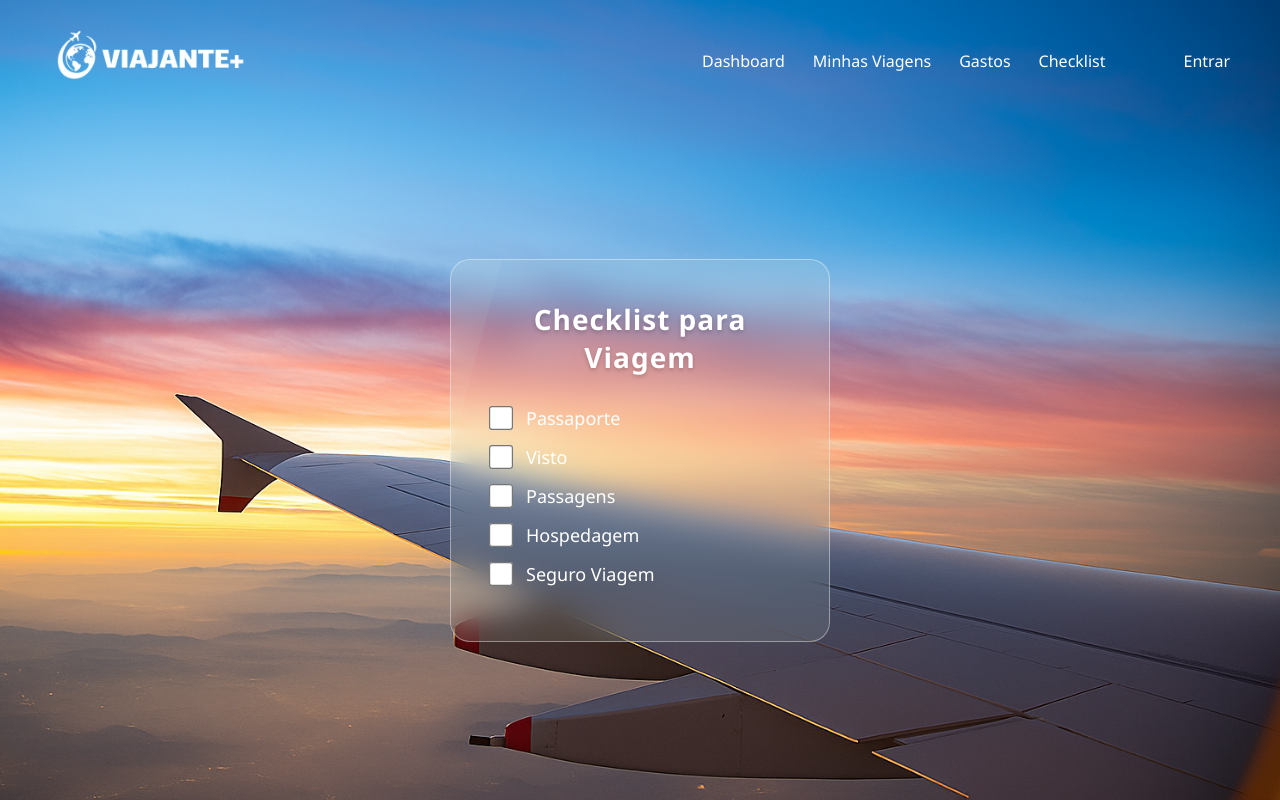
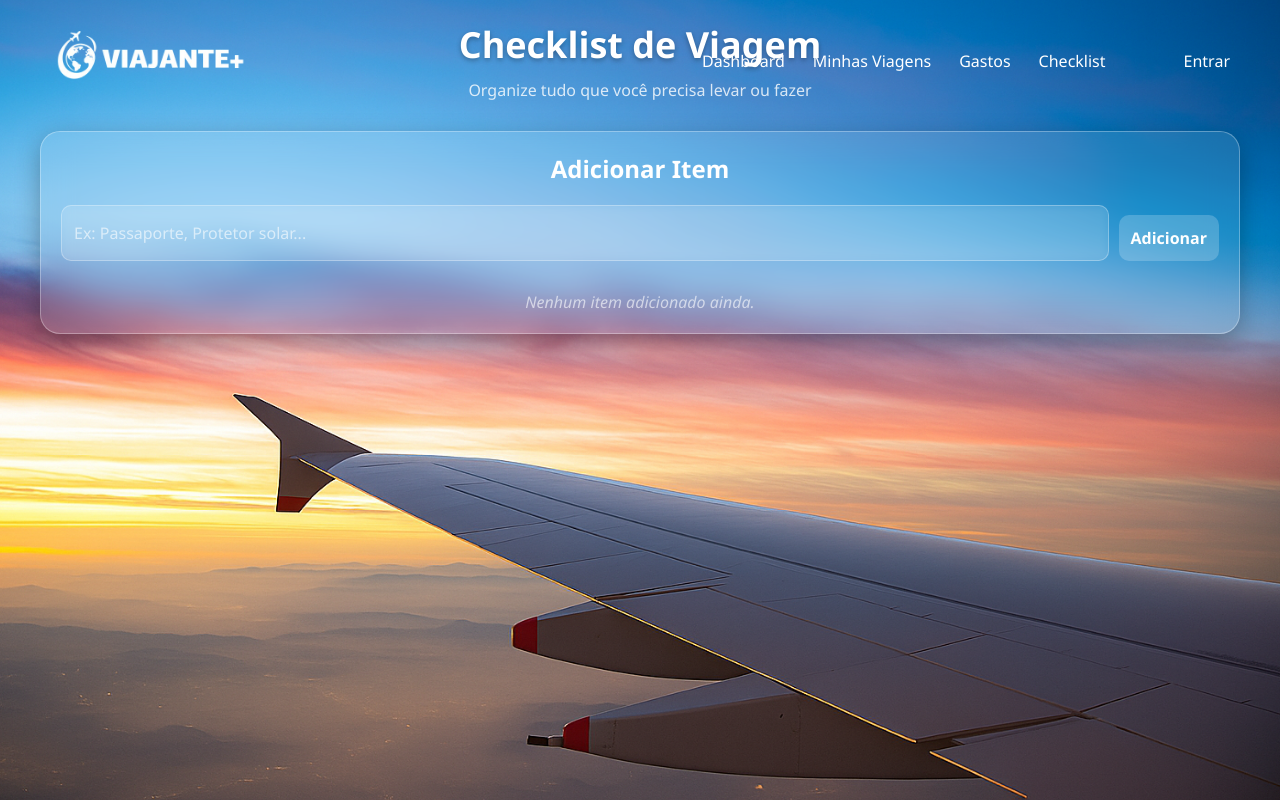
Before and after one commit to ArtthurBatista/tcc-senai, a React (Vite) app in the folder Tcc Senai/FrontEnd/: page /checklist in a window 1280 px wide. Built offline with nearby package versions, Linux system fonts and the light colour scheme.

Commit message:
Frontend quase finalizado

```diff
--- a/Tcc Senai/FrontEnd/src/assets/Checklist/checklist.css
+++ b/Tcc Senai/FrontEnd/src/assets/Checklist/checklist.css
@@ -6,94 +6,180 @@
 }
 
 body {
+  background: linear-gradient(135deg, #667eea 0%, #764ba2 100%);
   min-height: 100vh;
-    display: flex;
-    justify-content: center;
-    align-items: center;
-    background-size: 110% 110%;
-    animation: gradientBG 15s ease infinite;
-    overflow: hidden;
+  padding: 20px;
+  color: #fff;
 }
 
-@keyframes gradientBG {
-    0% { background-position: 0% 50%; }
-    50% { background-position: 100% 50%; }
-    100% { background-position: 0% 50%; }
+.dashboard {
+  width: 100%;
+  max-width: 1200px;
+  margin: 0 auto;
+  padding-top: 20px;
 }
 
-.hero {
+.dashboard-header {
   display: flex;
-    justify-content: center;
+  flex-direction: column;
   align-items: center;
-    width: 100%;
-    padding: 20px;
+  gap: 10px;
+  text-align: center;
+  padding-bottom: 30px;
 }
 
-.hero-content {
-    width: 400px;
-    padding: 40px;
-    border-radius: 20px;
-    backdrop-filter: blur(15px);
-    background: rgba(225, 255, 225, 0.1);
-    border: 1px solid rgba(255, 255, 255, 0.4);
-    box-shadow: 0 25px 45px rgba(0, 0, 0, 0.4);
-    position: relative;
+.dashboard-header h1 {
+  font-size: 36px;
+  text-shadow: 0 2px 5px rgba(0, 0, 0, 0.3);
 }
 
-.hero-content::before {
-    content: '';
-    position: absolute;
-    top: 0%;
-    left: -100%;
-    width: 100%;
-    height: 100%;
-    background: rgba(225, 255, 225, 0.05);
-    transform: skewX(-15deg);
-    transition: 0.5s;
-    pointer-events: none;
+.dashboard-header p {
+  font-size: 16px;
+  color: rgba(255, 255, 255, 0.8);
 }
 
-.hero-content:hover::before {
-    left: 120%;
+.dashboard-content {
+  display: flex;
+  flex-direction: column;
+  gap: 20px;
 }
 
-.checklist h2 {
+.glass-card {
+  background: rgba(255, 255, 255, 0.1);
+  border-radius: 20px;
+  padding: 20px;
+  backdrop-filter: blur(15px);
+  border: 1px solid rgba(255, 255, 255, 0.3);
+  box-shadow: 0 8px 25px rgba(0, 0, 0, 0.3);
   color: #fff;
-    font-size: 28px;
-    font-weight: 600;
-    text-align: center;
-    margin-bottom: 30px;
-    text-shadow: 0 2px 4px rgba(0, 0, 0, 0.2);
+  width: 100%;
+  transition: transform 0.3s ease;
 }
 
-.checklist ul {
-    list-style: none;
+.glass-card:hover {
+  transform: translateY(-5px);
 }
 
-.checklist li {
-    margin-bottom: 15px;
+.glass-card.full-width {
+  flex: 1 1 100%;
 }
 
-.checklist label {
+.glass-card h2 {
+  text-align: center;
+  margin-bottom: 20px;
+}
+
+/* Checklist form */
+.checklist-form {
+  display: flex;
+  gap: 10px;
+  margin-bottom: 20px;
+}
+
+.checklist-form input {
+  flex: 1;
+  padding: 12px;
+  border-radius: 10px;
+  border: 1px solid rgba(255, 255, 255, 0.3);
+  background: rgba(255, 255, 255, 0.1);
+  color: white;
+  font-size: 16px;
+  backdrop-filter: blur(5px);
+}
+
+.checklist-form input::placeholder {
+  color: rgba(255, 255, 255, 0.6);
+}
+
+.add-button {
+  padding: 12px 20px;
+  border-radius: 10px;
+  border: none;
+  background: rgba(255, 255, 255, 0.2);
+  color: white;
+  font-size: 16px;
+  font-weight: 600;
+  cursor: pointer;
+  transition: background 0.3s ease;
+}
+
+.add-button:hover {
+  background: rgba(255, 255, 255, 0.3);
+}
+
+
+.task-list {
+  list-style: none;
+  display: flex;
+  flex-direction: column;
+  gap: 12px;
+}
+
+.task-item {
+  display: flex;
+  justify-content: space-between;
+  align-items: center;
+  background: rgba(255, 255, 255, 0.1);
+  border-radius: 10px;
+  padding: 10px 15px;
+  backdrop-filter: blur(10px);
+  border: 1px solid rgba(255, 255, 255, 0.2);
+  transition: background 0.3s ease;
+}
+
+.task-item label {
   display: flex;
   align-items: center;
-    font-size: 18px;
-    color: #fff;
+  gap: 10px;
   cursor: pointer;
-    transition: all 0.3s ease;
-    user-select: none;
+  flex: 1;
 }
 
-.checklist input[type="checkbox"] {
-    width: 20px;
-    height: 20px;
-    margin-right: 15px;
-    accent-color: #27df06;
+.task-item input[type='checkbox'] {
+  width: 18px;
+  height: 18px;
+  accent-color: #ffd166;
   cursor: pointer;
-    transform: scale(1.2);
-    transition: transform 0.2s ease;
 }
 
-.checklist input[type="checkbox"]:hover {
-    transform: scale(1.3);
+.task-item span {
+  font-size: 16px;
 }
+
+.task-item.done span {
+  text-decoration: line-through;
+  color: rgba(255, 255, 255, 0.5);
+}
+
+.delete-button {
+  padding: 5px 10px;
+  border-radius: 5px;
+  border: none;
+  background: rgba(255, 107, 107, 0.7);
+  color: white;
+  font-size: 12px;
+  cursor: pointer;
+  transition: background 0.3s ease;
+}
+
+.delete-button:hover {
+  background: rgba(255, 107, 107, 1);
+}
+
+.empty-message {
+  text-align: center;
+  color: rgba(255, 255, 255, 0.6);
+  font-style: italic;
+  margin-top: 10px;
+}
+
+
+@media (max-width: 768px) {
+  .checklist-form {
+    flex-direction: column;
+  }
+
+  .add-button {
+    width: 100%;
+  }
+}
--- a/Tcc Senai/FrontEnd/src/assets/Checklist/checklist.jsx
+++ b/Tcc Senai/FrontEnd/src/assets/Checklist/checklist.jsx
@@ -1,47 +1,75 @@
 import React, { useState } from 'react';
-import { Link, useNavigate } from 'react-router-dom';
-import './checklist.css';
+import './CheckList.css';
 
-function Checklist() {
-  const [items, setItems] = useState([
-    { id: 1, text: 'Passaporte', checked: false },
-    { id: 2, text: 'Visto', checked: false },
-    { id: 3, text: 'Passagens', checked: false },
-    { id: 4, text: 'Hospedagem', checked: false },
-    { id: 5, text: 'Seguro Viagem', checked: false },
-  ]);
+const CheckList = () => {
+  const [tasks, setTasks] = useState([]);
+  const [taskInput, setTaskInput] = useState('');
 
-  const handleCheck = (id) => {
-    const updatedItems = items.map(item => {
-      if (item.id === id) {
-        return { ...item, checked: !item.checked };
-      }
+  const handleAddTask = () => {
+    if (!taskInput.trim()) return;
+    setTasks([...tasks, { id: Date.now(), text: taskInput, done: false }]);
+    setTaskInput('');
+  };
 
-      return item;
-    });
-    setItems(updatedItems);
+  const handleToggle = (id) => {
+    setTasks(
+      tasks.map((task) =>
+        task.id === id ? { ...task, done: !task.done } : task
+      )
+    );
   };
-  return(
-    <div className="glass-container">
-      <div className="checklist">
-      <h2>Checklist para Viagem</h2>
-      <ul>
-        {items.map(item => (
-          <li key={item.id}>
+
+  const handleDelete = (id) => {
+    setTasks(tasks.filter((task) => task.id !== id));
+  };
+
+  return (
+    <div className="dashboard">
+      <div className="dashboard-header">
+        <h1>Checklist de Viagem</h1>
+        <p>Organize tudo que você precisa levar ou fazer</p>
+      </div>
+
+      <div className="dashboard-content">
+        <div className="glass-card full-width">
+          <h2>Adicionar Item</h2>
+          <div className="checklist-form">
+            <input
+              type="text"
+              placeholder="Ex: Passaporte, Protetor solar..."
+              value={taskInput}
+              onChange={(e) => setTaskInput(e.target.value)}
+            />
+            <button className="add-button" onClick={handleAddTask}>
+              Adicionar
+            </button>
+          </div>
+
+          <ul className="task-list">
+            {tasks.length === 0 ? (
+              <p className="empty-message">Nenhum item adicionado ainda.</p>
+            ) : (
+              tasks.map((task) => (
+                <li key={task.id} className={`task-item ${task.done ? 'done' : ''}`}>
                   <label>
                     <input
                       type="checkbox"
-                checked={item.checked}
-                onChange={() => handleCheck(item.id)}
+                      checked={task.done}
+                      onChange={() => handleToggle(task.id)}
                     />
-              {item.text}
+                    <span>{task.text}</span>
                   </label>
+                  <button className="delete-button" onClick={() => handleDelete(task.id)}>
+                    Excluir
+                  </button>
                 </li>
-        ))}
+              ))
+            )}
           </ul>
         </div>
       </div>
+    </div>
+  );
+};
 
-  );
-}
-export default Checklist;
+export default CheckList;
--- a/Tcc Senai/FrontEnd/src/assets/Minhas Viagens/minhas-viagens.jsx
+++ b/Tcc Senai/FrontEnd/src/assets/Minhas Viagens/minhas-viagens.jsx
@@ -1,12 +1,13 @@
-import React, { useState } from 'react';
+import React, { useEffect, useState } from 'react';
 import './minhas-viagens.css';
 
 function MinhasViagens() {
-  const [viagens, setViagens] = useState([
-    { id: 1, destino: 'Paris', data: '2025-12-01', status: 'Planejada' },
-    { id: 2, destino: 'Tokyo', data: '2026-03-15', status: 'Concluída' },
-    { id: 3, destino: 'Rio de Janeiro', data: '2025-10-10', status: 'Em andamento' },
-  ]);
+  const [viagens, setViagens] = useState([]);
+
+  useEffect(() => {
+    const viagensSalvas = JSON.parse(localStorage.getItem('viagens')) || [];
+    setViagens(viagensSalvas);
+  }, []);
 
   return (
     <div className="minhas-viagens-container">
--- a/Tcc Senai/FrontEnd/src/assets/PlanejarViagem/planejar.jsx
+++ b/Tcc Senai/FrontEnd/src/assets/PlanejarViagem/planejar.jsx
@@ -1,5 +1,6 @@
 import React, { useState } from 'react';
 import './planejar.css';
+import { useNavigate } from 'react-router-dom';
 
 function PlanejarViagem() {
   const [formData, setFormData] = useState({
@@ -11,6 +12,8 @@ function PlanejarViagem() {
     transporte: '',
   });
 
+  const navigate = useNavigate();
+
   const handleChange = (e) => {
     setFormData({
       ...formData,
@@ -20,14 +23,29 @@ function PlanejarViagem() {
 
   const handleSubmit = (e) => {
     e.preventDefault();
-    alert(
-      `Destino: ${formData.destino}\n` +
-      `Data: ${formData.data}\n` +
-      `Número de pessoas: ${formData.pessoas}\n` +
-      `Orçamento: ${formData.orcamento}\n` +
-      `Tipo de viagem: ${formData.tipo}\n` +
-      `Transporte: ${formData.transporte}`
-    );
+
+    const novaViagem = {
+      id: Date.now(),
+      destino: formData.destino,
+      data: formData.data,
+      pessoas: formData.pessoas,
+      orcamento: formData.orcamento,
+      tipo: formData.tipo,
+      transporte: formData.transporte,
+      status: 'Planejada',
+    };
+
+
+    const viagensSalvas = JSON.parse(localStorage.getItem('viagens')) || [];
+
+
+    viagensSalvas.push(novaViagem);
+
+
+    localStorage.setItem('viagens', JSON.stringify(viagensSalvas));
+
+
+    navigate('/minhas-viagens');
   };
 
   return (
```
Also changed, not shown: Tcc Senai/FrontEnd/src/assets/Gastos/gastos.jsx (+12 -15 lines). Lines whose indentation alone changed are shown as unchanged.
